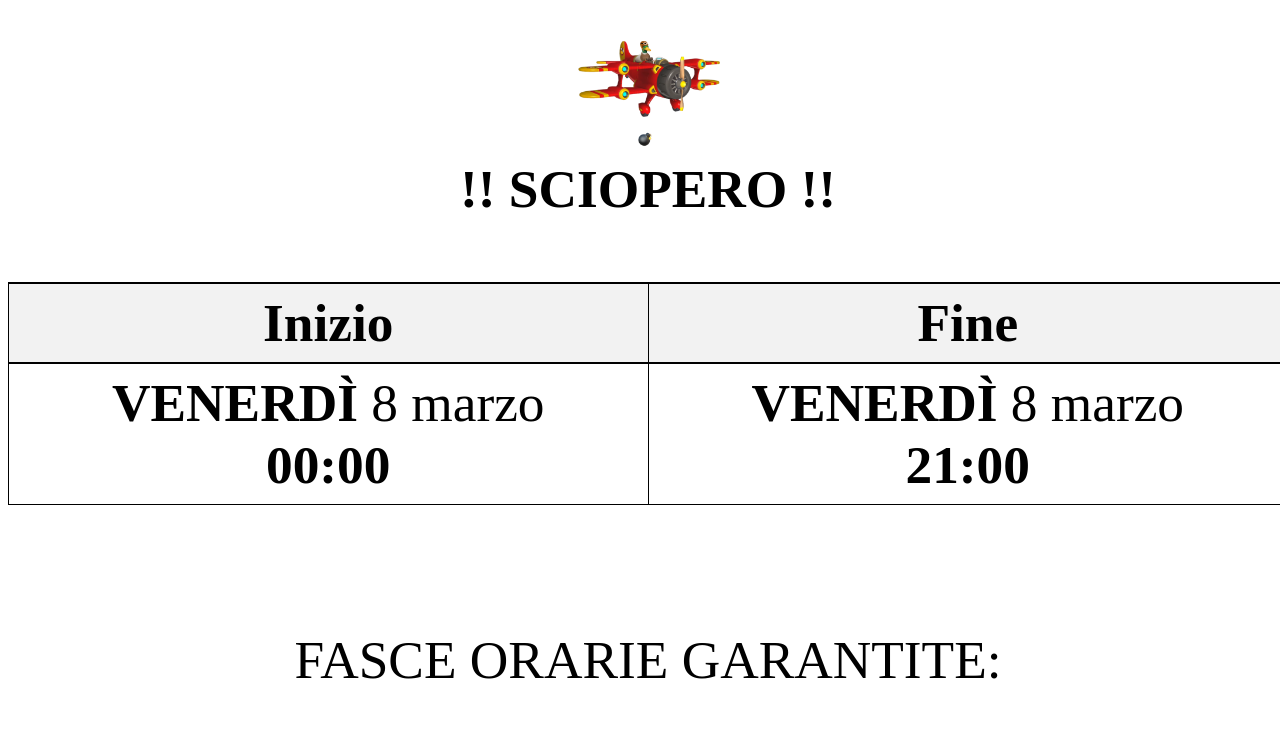
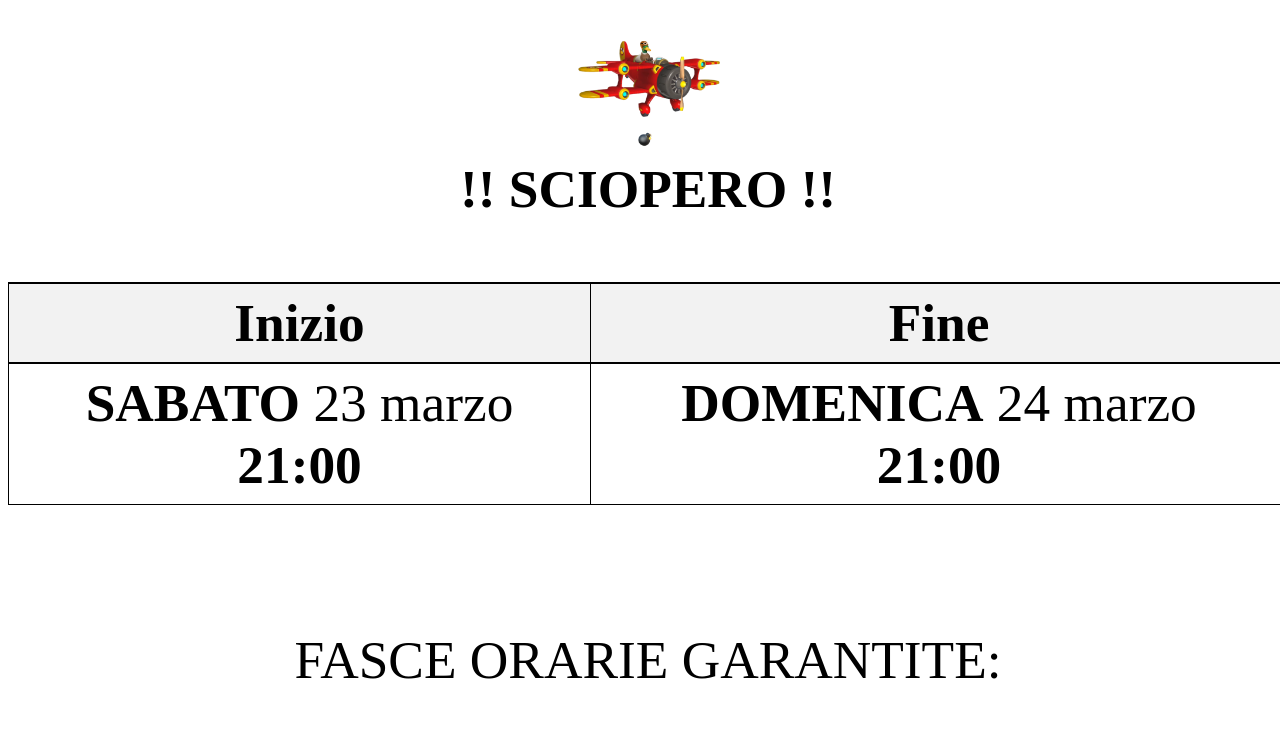
Before and after one commit to Buschi03/Treni, a plain HTML site: page sciopero.html in a window 1280 px wide. Shown: the top 751 px of the page. Drawn offline with Linux system fonts and the light colour scheme.

Commit message:
sciopero 23/24 marzo

```diff
--- a/sciopero.html
+++ b/sciopero.html
@@ -15,8 +15,8 @@
                 <th>Fine</th>
             </tr>
             <tr>
-                <td><b>VENERDÌ</b> 8 marzo <br> <b> 00:00 </b></td>
-                <td><b>VENERDÌ</b> 8 marzo <br> <b> 21:00 </b></td>
+                <td><b>SABATO</b> 23 marzo <br> <b> 21:00 </b></td>
+                <td><b>DOMENICA</b> 24 marzo <br> <b> 21:00 </b></td>
             </tr>
         </table> <br> <br>
         FASCE ORARIE GARANTITE: <br> <br>
```
Also changed, not shown: index.html (+2 -2 lines).
